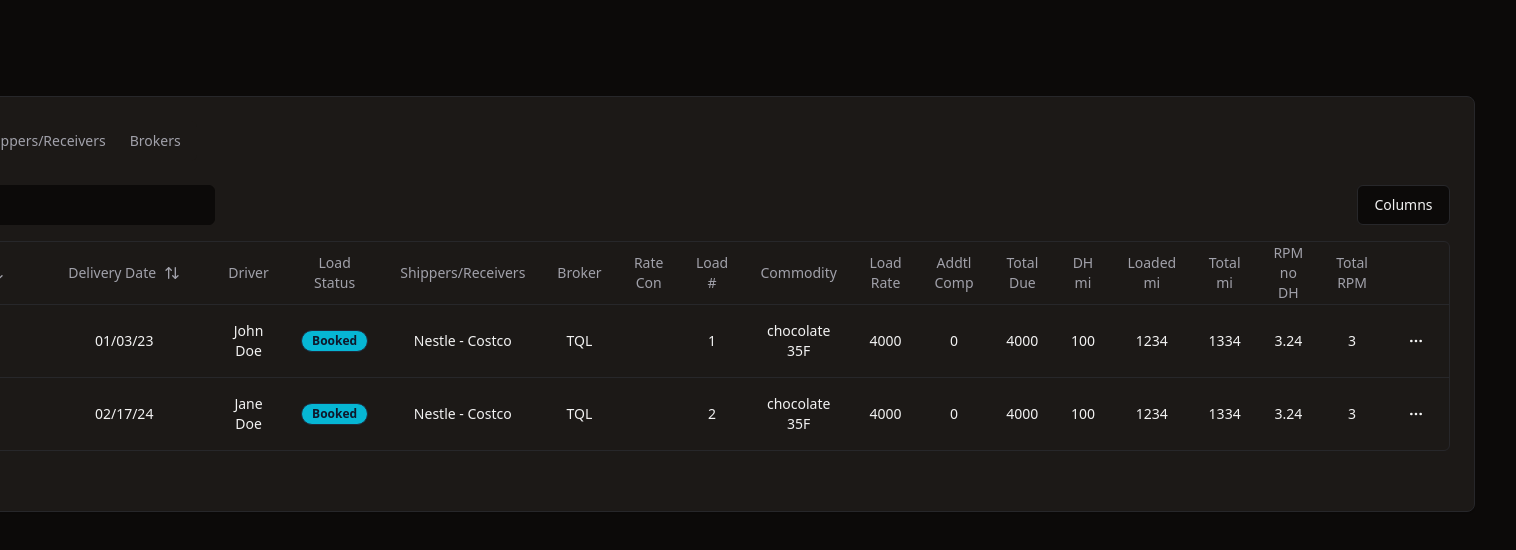
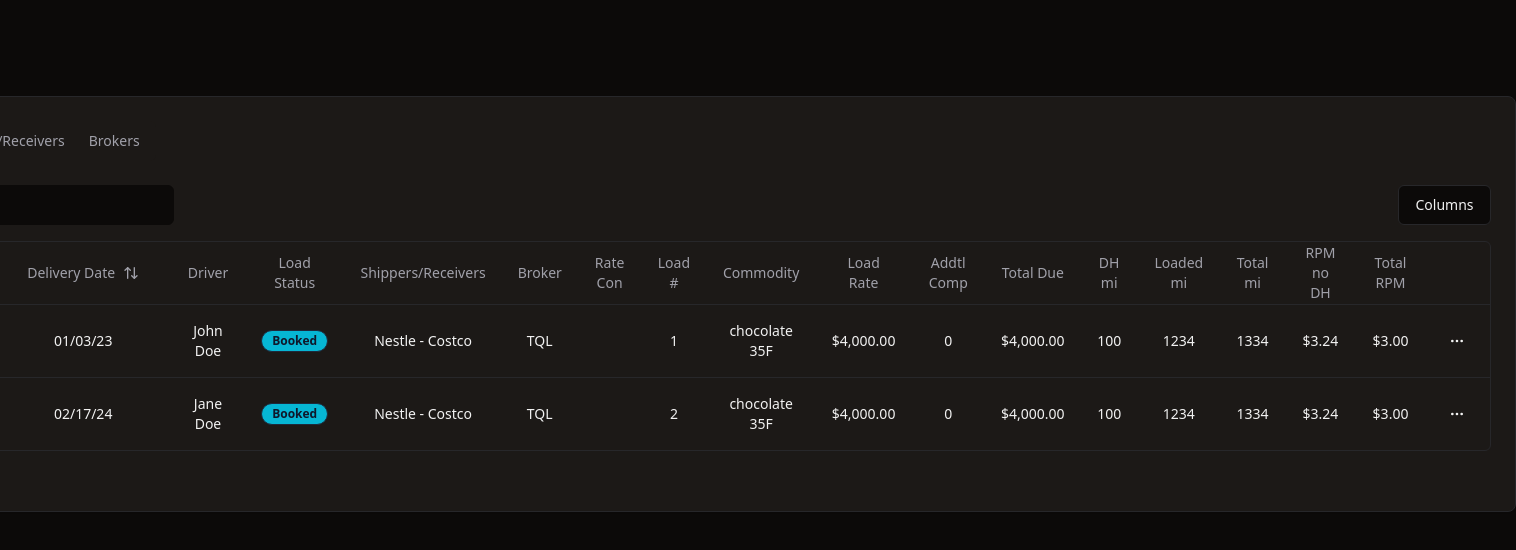
Before and after one commit to joelljones/tms, a Next.js app: page / in a window 1280 px wide. Shown: the top 550 px of the page, 1516 px wide, since content can reach past the window. Built offline with nearby package versions, Linux system fonts and the light colour scheme.

Commit message:
refactor: format cells for dollar amounts

```diff
--- a/src/app/loads/columns.jsx
+++ b/src/app/loads/columns.jsx
@@ -146,7 +146,17 @@ export const columns = [
   },
   {
     accessorKey: 'loadRate',
-    header: 'Load Rate',
+    // header: 'Load Rate',
+    header: () => <div>Load Rate</div>,
+    cell: ({ row }) => {
+      const loadRate = parseFloat(row.getValue('loadRate'));
+      const formatted = new Intl.NumberFormat('en-US', {
+        style: 'currency',
+        currency: 'USD',
+      }).format(loadRate);
+
+      return <div className="font-medium">{formatted}</div>;
+    },
   },
   {
     accessorKey: 'addtlComp',
@@ -154,7 +164,17 @@ export const columns = [
   },
   {
     accessorKey: 'totalDue',
-    header: 'Total Due',
+    // header: 'Total Due',
+    header: () => <div>Total Due</div>,
+    cell: ({ row }) => {
+      const totalDue = parseFloat(row.getValue('totalDue'));
+      const formatted = new Intl.NumberFormat('en-US', {
+        style: 'currency',
+        currency: 'USD',
+      }).format(totalDue);
+
+      return <div className="font-medium">{formatted}</div>;
+    },
   },
   {
     accessorKey: 'dhMi',
@@ -170,11 +190,31 @@ export const columns = [
   },
   {
     accessorKey: 'rpmNoDh',
-    header: 'RPM no DH',
+    // header: 'RPM no DH',
+    header: () => <div>RPM no DH</div>,
+    cell: ({ row }) => {
+      const rpmNoDh = parseFloat(row.getValue('rpmNoDh'));
+      const formatted = new Intl.NumberFormat('en-US', {
+        style: 'currency',
+        currency: 'USD',
+      }).format(rpmNoDh);
+
+      return <div className="font-medium">{formatted}</div>;
+    },
   },
   {
     accessorKey: 'totalRpm',
-    header: 'Total RPM',
+    // header: 'Total RPM',
+    header: () => <div>Total RPM</div>,
+    cell: ({ row }) => {
+      const totalRpm = parseFloat(row.getValue('totalRpm'));
+      const formatted = new Intl.NumberFormat('en-US', {
+        style: 'currency',
+        currency: 'USD',
+      }).format(totalRpm);
+
+      return <div className="font-medium">{formatted}</div>;
+    },
   },
   {
     id: 'actions',
@@ -194,11 +234,14 @@ export const columns = [
           </DropdownMenuTrigger>
           <DropdownMenuContent align="end">
             <DropdownMenuLabel>Actions</DropdownMenuLabel>
+            {/* EDIT ROW */}
             <DropdownMenuItem
             // onClick={openModal}
             >
               Edit load
             </DropdownMenuItem>
+
+            {/* DELETE ROW */}
             <DropdownMenuItem
             // onClick={handleDeleteClick}
             >
--- a/src/app/loads/data-table.jsx
+++ b/src/app/loads/data-table.jsx
@@ -77,6 +77,7 @@ export default function DataTable({ columns, data }) {
   return (
     <>
       <div className="flex items-center py-4">
+        {/* FILTER */}
         <Input
           placeholder="Filter load status..."
           value={table.getColumn('loadStatus')?.getFilterValue() ?? ''}
@@ -85,6 +86,8 @@ export default function DataTable({ columns, data }) {
           }
           className="dark:border-background dark:ring-offset-background dark:placeholder:text-muted-foreground dark:focus-visible:ring-ring max-w-sm dark:bg-background dark:text-muted-foreground dark:data-[state=active]:bg-background"
         />
+
+        {/* COLUMN VISIBILITY TOGGLE */}
         <DropdownMenu>
           <DropdownMenuTrigger asChild>
             <Button
@@ -116,6 +119,7 @@ export default function DataTable({ columns, data }) {
         </DropdownMenu>
       </div>
 
+      {/* TABLE */}
       <div className="rounded-md border dark:bg-card">
         <Table>
           <TableHeader>
--- a/src/app/page.js
+++ b/src/app/page.js
@@ -41,7 +41,7 @@ export default function Home() {
       </div> */}
 
       {/* <ModeToggle /> */}
-      <div className="rounded-lg border bg-card text-card-foreground shadow-sm p-6 min-w-[1669px]">
+      <div className="rounded-lg border bg-card text-card-foreground shadow-sm p-6 min-w-[1751px]">
         <TabsDemo />
       </div>
 
```
